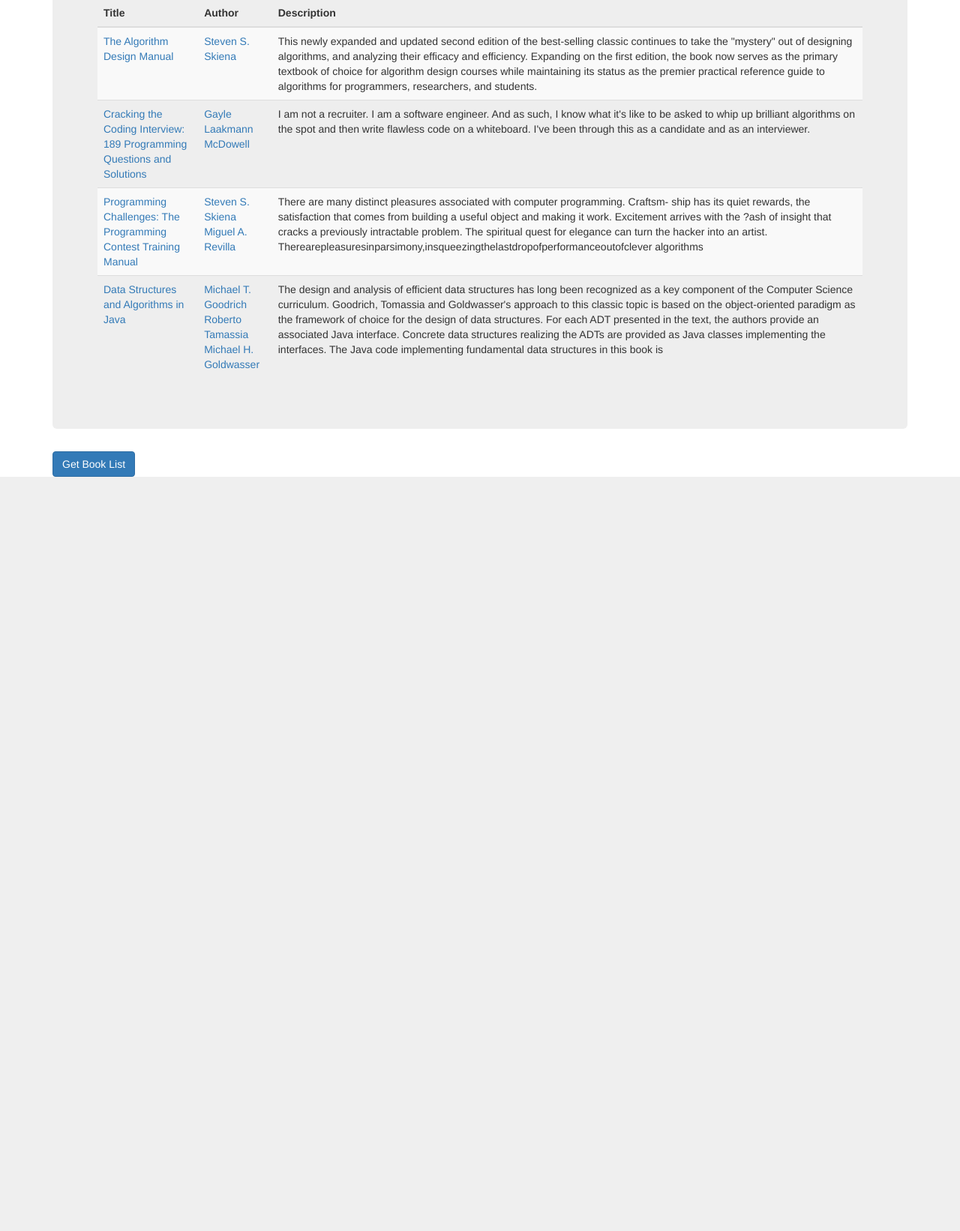
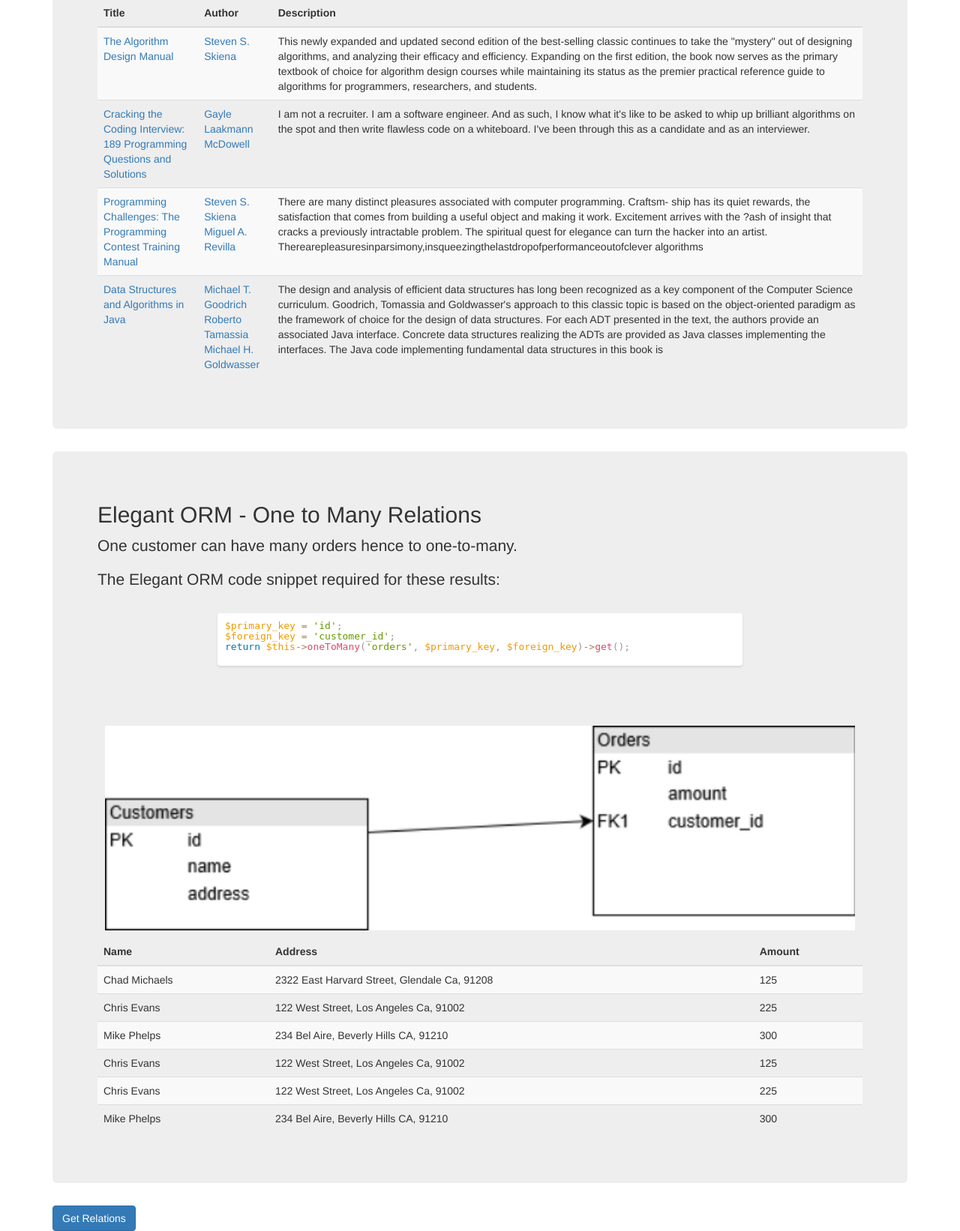
Before and after one commit to mharoot/Elegant-Bookstore, a PHP site: page / in a window 1280 px wide. Shown: the part 583-2225 px from the top of the page at 75% size. Before the commit the page ends 1219 px from the top, so only its background shows below. Run offline with PHP 8.4, Linux system fonts and the light colour scheme; data comes from the database, SQL or seed files in the repository; some libraries are stand-ins or nearby versions.

Commit message:
Added One to Many demo

```diff
--- a/assets/css/style.css
+++ b/assets/css/style.css
@@ -66,3 +66,7 @@
 .codesnippet-or-statements {
     height:17em;
 }
+
+.customer-list-codesnippet-oneToMany {
+        height:3em;
+}
--- a/controller/Controller.php
+++ b/controller/Controller.php
@@ -8,16 +8,18 @@
 
 include_once("model/Book.php");
 include_once("model/Author.php");
-
+include_once("model/Customer.php");
 class Controller {
     public $book_model;
     public $author_model;
+    public $customer_model;
     public $_routes = ['author', 'book', 'uml', 'documentation', 'query-builder', 'update-viewbook', '_method', 'deleteBookByTitle', 'deleteBookByTitleButton'];
 
     public function __construct()
    {
        $this->book_model = new Book();
        $this->author_model = new Author();
+       $this->customer_model = new Customer();
 
    }
 
@@ -38,8 +40,10 @@
         {
             // no special book is requested, we'll show a list of all available books
             $books = $this->book_model->getBookList();
+            $customers = $this->customer_model->getCustomerOrders();
             include 'view/templates/header.php';
             include 'view/pages/booklist.php';
+            include 'view/pages/customerslist.php';
             include 'view/templates/footer.php';
         }
 
--- a/model/Customer.php
+++ b/model/Customer.php
@@ -41,6 +41,14 @@
 		return $this->where('id', '=', $id)->delete();
 	}
 
+	public function getCustomerOrders()
+	{
+
+        $primary_key = 'id';
+        $foreign_key = 'customer_id';
+        return $this->oneToMany('orders', $primary_key, $foreign_key)->get();
+    }
+
 
 
 
--- /dev/null
+++ b/view/pages/customerslist.php
@@ -0,0 +1,41 @@
+<?php
+ini_set('display_errors',1);
+ error_reporting(E_ALL);
+
+ ?>
+ <div class="jumbotron">
+
+<h2> Elegant ORM - One to Many Relations</h2>
+<p> One customer can have many orders hence to one-to-many.</p>
+<p> The Elegant ORM code snippet required for these results: </p>
+
+<div style="height: 5em;" class="call-to-action-wrapper">
+<div style="height: 5em;" class="code-window animate fade-in">
+<div class="code-editor CodeFlask customer-list-codesnippet-oneToMany"><div class="CodeFlask__textarea customer-list-codesnippet-oneToMany"></div><pre class="CodeFlask__pre  language-php"><code class="CodeFlask__code  language-php"><span class="token variable">$primary_key</span> <span class="token operator">=</span> <span class="token string">'id'</span><span class="token punctuation">;</span>
+<span class="token variable">$foreign_key</span> <span class="token operator">=</span> <span class="token string">'customer_id'</span><span class="token punctuation">;</span>
+<span class="token keyword">return</span> <span class="token variable">$this</span><span class="token operator">-</span><span class="token operator">&gt;</span><span class="token function">oneToMany</span><span class="token punctuation">(</span><span class="token string">'orders'</span><span class="token punctuation">,</span> <span class="token variable">$primary_key</span><span class="token punctuation">,</span> <span class="token variable">$foreign_key</span><span class="token punctuation">)</span><span class="token operator">-</span><span class="token operator">&gt;</span><span class="token function">get</span><span class="token punctuation">(</span><span class="token punctuation">)</span><span class="token punctuation">;</span>
+</code></pre></div>
+</div>
+</div>
+
+</br>
+
+<img class="relationsImage" src="assets/images/OneToMany.png"></img>
+
+<table id="booklist" class="table table-hover table-striped">
+	<thead>
+      <tr>
+        <th>Name</th>
+        <th>Address</th>
+        <th>Amount</th>
+      </tr>
+    </thead>
+	<?php
+
+		foreach ($customers as $customer) {
+			echo "<tr><td>". $customer->name . '</td> <td>'. $customer->address.'</td><td>'.$customer->amount. '</td></tr>';
+		}
+
+	?>
+</table>
+</div>
--- a/view/templates/footer.php
+++ b/view/templates/footer.php
@@ -1,3 +1,3 @@
-<a class="btn btn-primary" href=".">Get Book List</a>
+<a class="btn btn-primary" href=".">Get Relations</a>
 </body>
 </html>
```
Also changed, not shown: assets/images/OneToMany.PNG (added).
